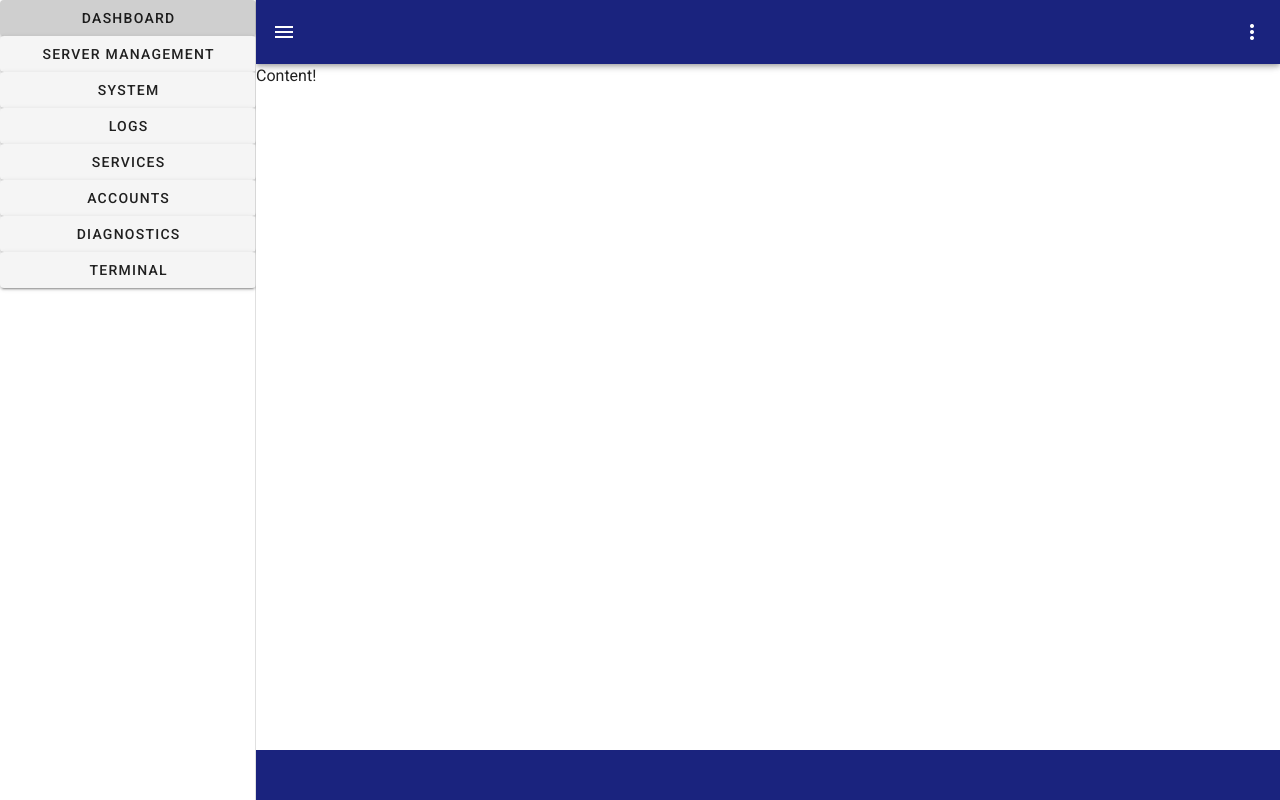
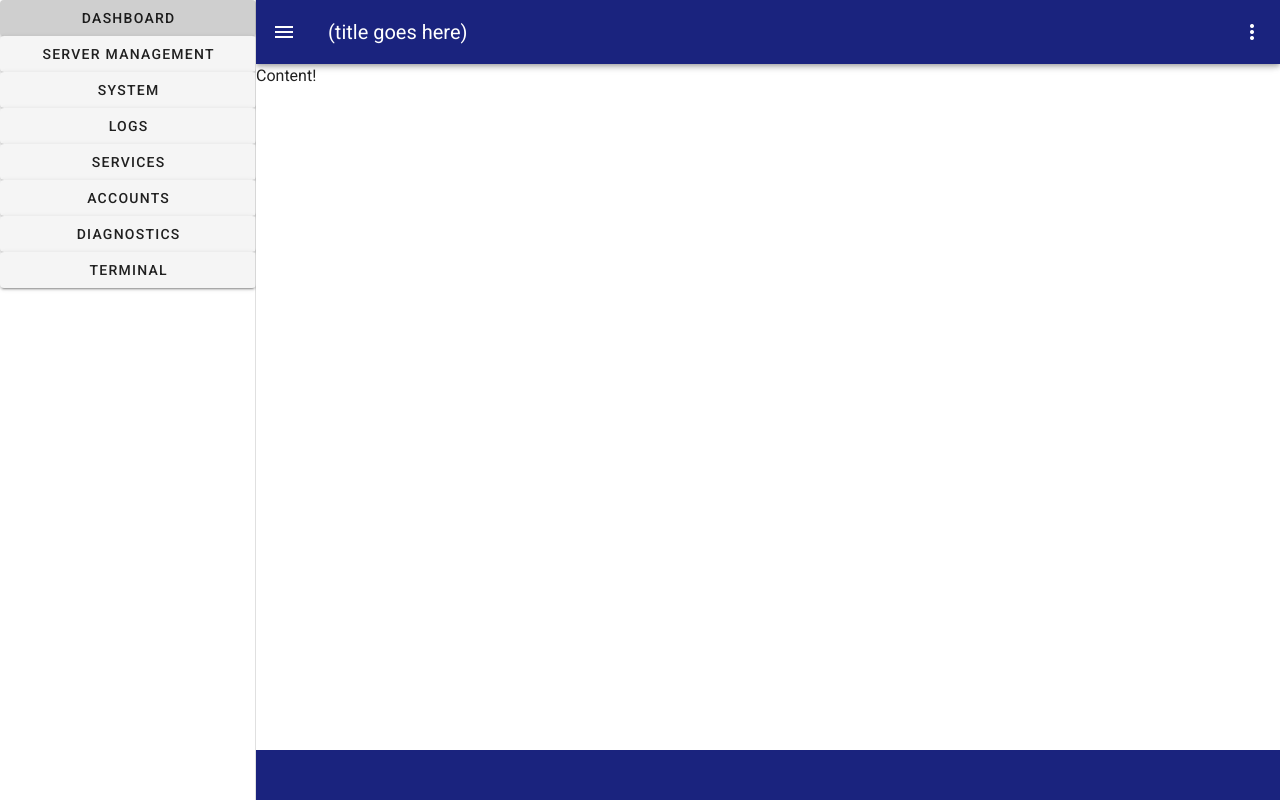
Before and after one commit to iingles/isaac-ingles-3790-final, a Vue app: page / in a window 1280 px wide. Built offline with nearby package versions, Linux system fonts and the light colour scheme.

Commit message:
trying to get the left drawer to work again

```diff
--- a/src/components/shared/Header.vue
+++ b/src/components/shared/Header.vue
@@ -8,7 +8,7 @@
       >
         <v-app-bar-nav-icon @click.stop="drawer = !drawer"></v-app-bar-nav-icon>
 
-        <v-toolbar-title>{{ this.$route.name }}</v-toolbar-title>
+        <v-toolbar-title>{{ this.$route.name }}(title goes here)</v-toolbar-title>
 
         <div class="flex-grow-1"></div>
       <v-menu>
--- a/src/components/shared/LeftDrawer.vue
+++ b/src/components/shared/LeftDrawer.vue
@@ -21,7 +21,7 @@ export default {
 
     },
     data: ()=>({
-
+        drawer: null,
     }),
 }
 </script>
```
